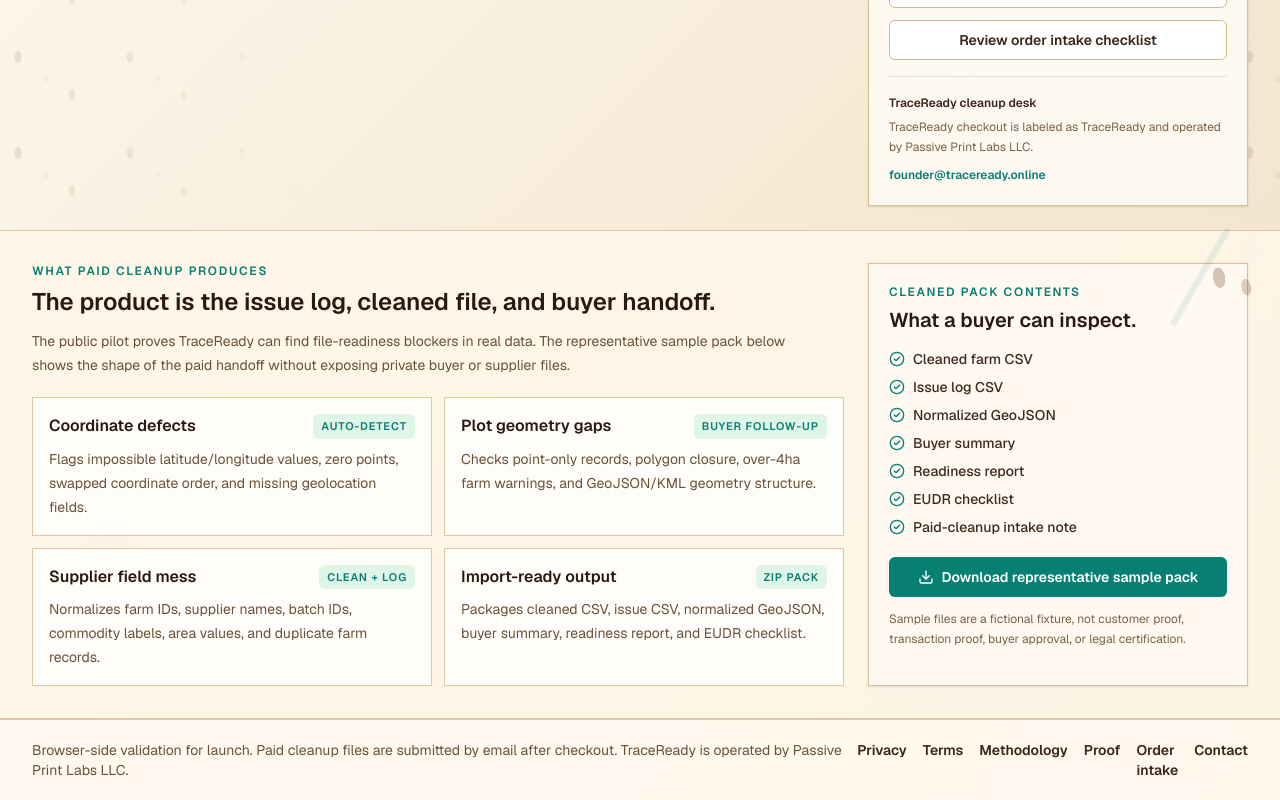
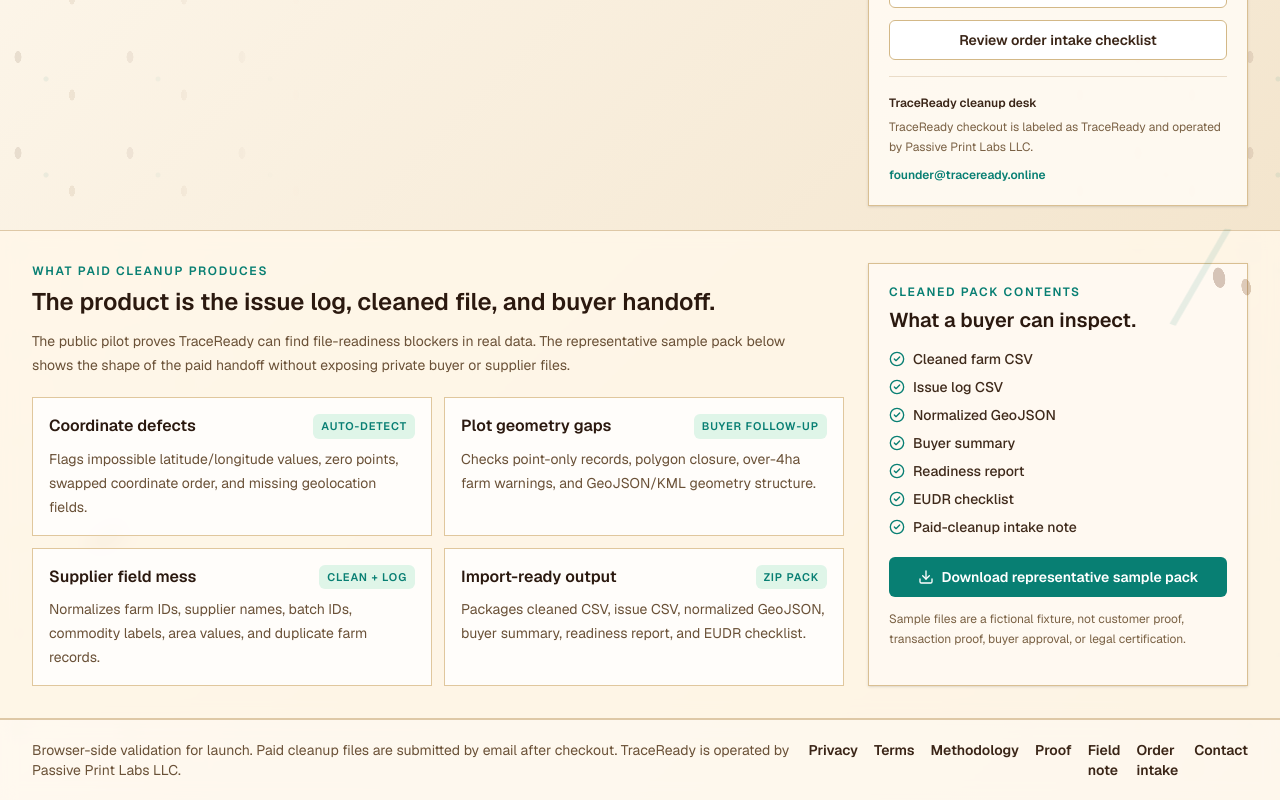
Before and after one commit to imperator-clawdius/traceready, a Next.js app: page / in a window 1280 px wide. Shown: the part 2075-2875 px from the top of the page. Built offline with nearby package versions, Linux system fonts and the light colour scheme.

Commit message:
fix: keep field note reachable from homepage

```diff
--- a/src/components/TraceReadyWorkbench.tsx
+++ b/src/components/TraceReadyWorkbench.tsx
@@ -29,6 +29,7 @@
   CHECKOUT_PILOT_HREF,
   CONTACT_EMAIL,
   CONTACT_HREF,
+  FIELD_NOTE_EUDR_FILE_ERRORS_HREF,
   FILE_TRIAGE_HREF,
   LEGAL_OPERATOR,
   METHODOLOGY_HREF,
@@ -782,6 +783,9 @@
             <a href={PROOF_HREF} className="hover:text-[#087f73]">
               Proof
             </a>
+            <a href={FIELD_NOTE_EUDR_FILE_ERRORS_HREF} className="hover:text-[#087f73]">
+              Field note
+            </a>
             <a href={ORDER_INTAKE_HREF} className="hover:text-[#087f73]">
               Order intake
             </a>
```
Also changed, not shown: 1 other file (tests, documents, lock files or other folders).
